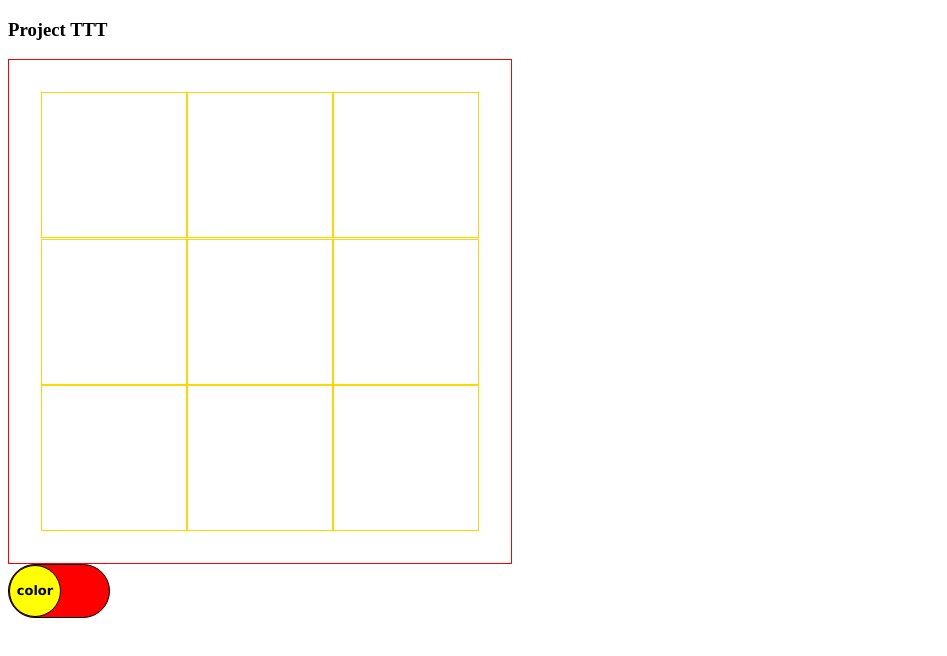
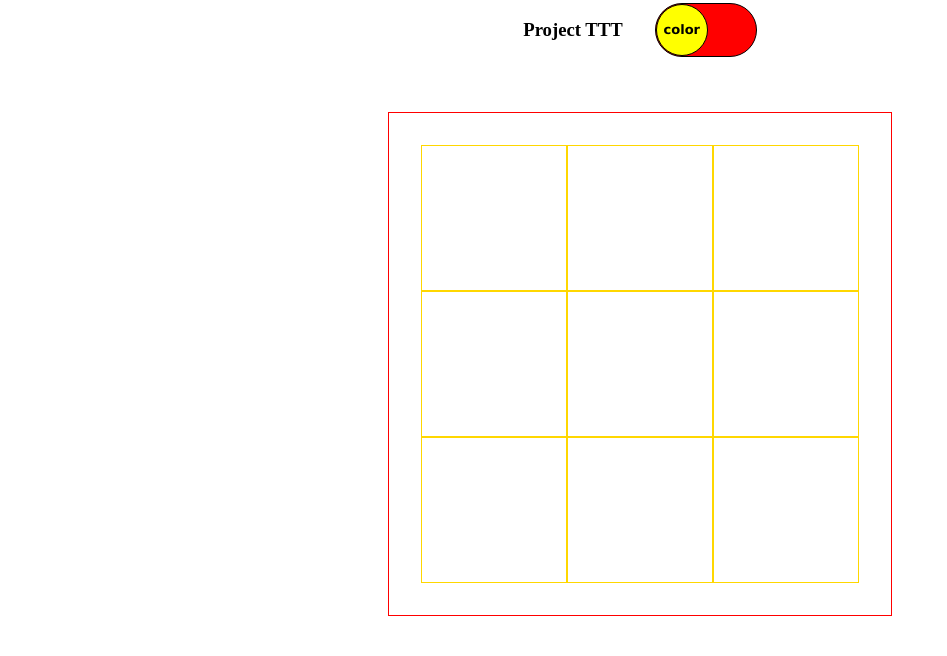
Before and after one commit to elasticevan/project-tic_tac, a plain HTML site: page index.html in a window 1280 px wide. Shown: the whole page, without its empty margins (0-947 px from the left). Drawn offline with Linux system fonts and the light colour scheme.

Commit message:
reorganize display

```diff
--- a/style.css
+++ b/style.css
@@ -1,6 +1,16 @@
 /* CSS for Project TTT */
 
+body {
+    border: 0;
+    margin: 0;
+    display: flex;
+    justify-content: center;
+    align-items: center;
+    gap: 2em;
+}
 .container {
+    top: 7em;
+    position: fixed;
     display: flex;
     width: 27.4em;
     height: 27.4em;
```
